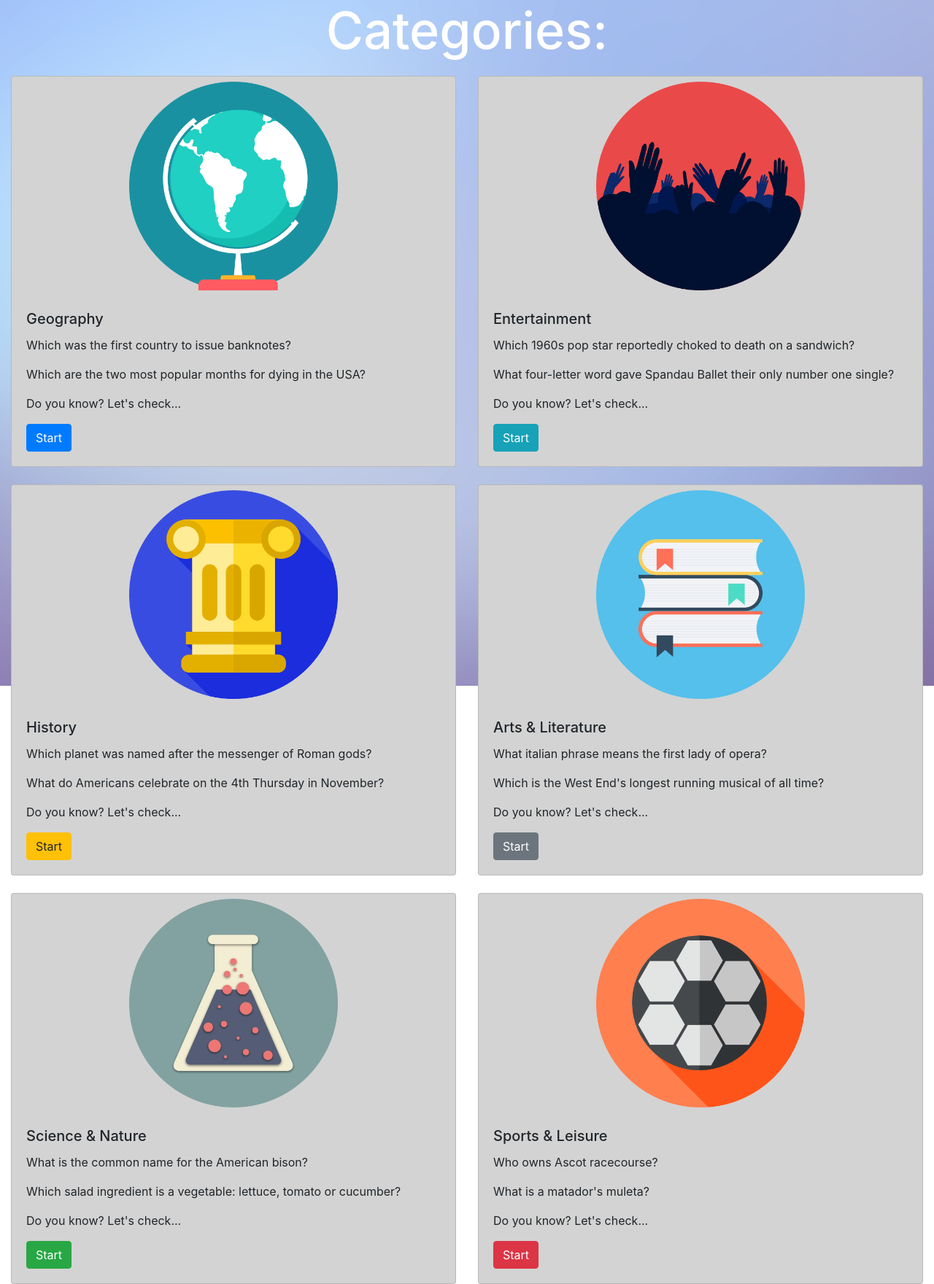
After one commit to tym1cla/zziuq, a Django app: template Quizz/login/templates/login/categories.html in a window 1280 px wide. The commit adds this page. Shown: the whole page at 73% size. Run offline with Django 3.2, Linux system fonts and the light colour scheme; the template is opened without the code that fills it, so the values that code supplies are empty; some libraries are stand-ins or nearby versions.

Commit message:
Categories added

```diff
--- /dev/null
+++ b/Quizz/login/static/login/css/categories.css
@@ -0,0 +1,29 @@
+body{
+    background: url("../image/backgroundphoto.jpg") no-repeat center center fixed;
+    height: 100vh;
+}
+h1{
+    color: white;
+    font-size: 70px;
+    text-align:center;
+}
+.container-fluid{
+    width: 100%;
+    margin: auto;
+    margin-top: 20px;
+    margin-bottom: 20px;
+}
+.card{
+    background-color: lightgray;
+}
+img.resize {
+  width:300px;
+  height:300px;
+}
+.center {
+  display: block;
+  margin-left: auto;
+  margin-right: auto;
+  width: 50%;
+    padding: 7px;
+}
--- /dev/null
+++ b/Quizz/login/templates/login/categories.html
@@ -0,0 +1,95 @@
+{% load static %}
+<!DOCTYPE html>
+<html lang="en">
+<head>
+    <meta charset="UTF-8">
+    <title>Categories</title>
+    <link rel="stylesheet" href="https://stackpath.bootstrapcdn.com/bootstrap/4.4.1/css/bootstrap.min.css" integrity="sha384-Vkoo8x4CGsO3+Hhxv8T/Q5PaXtkKtu6ug5TOeNV6gBiFeWPGFN9MuhOf23Q9Ifjh" crossorigin="anonymous">
+    <link href="{% static 'login/css/categories.css' %}" rel="stylesheet"/>
+</head>
+<body>
+    <h1>Categories:</h1>
+    <div class="container-fluid">
+        <div class="row">
+          <div class="col-sm-6">
+            <div class="card">
+                <img src="{% static 'login/image/geography.png' %}" class="card-img-top resize center" alt="Geography" >
+              <div class="card-body">
+                <h5 class="card-title">Geography</h5>
+                <p class="card-text">Which was the first country to issue banknotes?</p>
+                <p class="card-text">Which are the two most popular months for dying in the USA?</p>
+                <p class="card-text">Do you know? Let's check...</p>
+                <a href="#" class="btn btn-primary center-block">Start</a>
+              </div>
+            </div>
+          </div>
+          <div class="col-sm-6">
+            <div class="card">
+                <img src="{% static 'login/image/entertainment.png' %}" class="card-img-top resize center" alt="Entertainment" >
+              <div class="card-body">
+                <h5 class="card-title">Entertainment</h5>
+                <p class="card-text">Which 1960s pop star reportedly choked to death on a sandwich?</p>
+                <p class="card-text">What four-letter word gave Spandau Ballet their only number one single?</p>
+                <p class="card-text">Do you know? Let's check...</p>
+                <a href="#" class="btn btn-info center-block">Start</a>
+              </div>
+            </div>
+          </div>
+        </div>
+    </br>
+        <div class="row">
+          <div class="col-sm-6">
+            <div class="card">
+                <img src="{% static 'login/image/history.png' %}" class="card-img-top resize center" alt="History" >
+              <div class="card-body">
+                <h5 class="card-title">History</h5>
+                <p class="card-text">Which planet was named after the messenger of Roman gods?</p>
+                <p class="card-text">What do Americans celebrate on the 4th Thursday in November?</p>
+                <p class="card-text">Do you know? Let's check...</p>
+                <a href="#" class="btn btn-warning center-block">Start</a>
+              </div>
+            </div>
+          </div>
+          <div class="col-sm-6">
+            <div class="card">
+                 <img src="{% static 'login/image/literature.png' %}" class="card-img-top resize center" alt="Literature" >
+              <div class="card-body">
+                <h5 class="card-title">Arts & Literature</h5>
+                <p class="card-text">What italian phrase means the first lady of opera?</p>
+                <p class="card-text">Which is the West End's longest running musical of all time?</p>
+                <p class="card-text">Do you know? Let's check...</p>
+                <a href="#" class="btn btn-secondary center-block">Start</a>
+              </div>
+            </div>
+          </div>
+        </div>
+    </br>
+        <div class="row">
+          <div class="col-sm-6">
+            <div class="card">
+                <img src="{% static 'login/image/science.png' %}" class="card-img-top resize center" alt="Science" >
+              <div class="card-body">
+                <h5 class="card-title">Science & Nature</h5>
+                <p class="card-text">What is the common name for the American bison?</p>
+                <p class="card-text">Which salad ingredient is a vegetable: lettuce, tomato or cucumber?</p>
+                <p class="card-text">Do you know? Let's check...</p>
+                <a href="#" class="btn btn-success center-block">Start</a>
+              </div>
+            </div>
+          </div>
+          <div class="col-sm-6">
+            <div class="card">
+                <img src="{% static 'login/image/sport.png' %}" class="card-img-top resize center" alt="Sport" >
+              <div class="card-body">
+                <h5 class="card-title">Sports & Leisure</h5>
+                <p class="card-text">Who owns Ascot racecourse?</p>
+                <p class="card-text">What is a matador's muleta?</p>
+                <p class="card-text">Do you know? Let's check...</p>
+                <a href="#" class="btn btn-danger">Start</a>
+              </div>
+            </div>
+          </div>
+        </div>
+    </div>
+</body>
+</html>
--- a/Quizz/login/templates/login/index.html
+++ b/Quizz/login/templates/login/index.html
@@ -11,7 +11,7 @@
         <div class="main">
             <ul>
                 <li class="active"><a href="#">Home</a></li>
-                <li><a href="#">Play</a></li>
+                <li><a href="/play">Play</a></li>
                 <li><a href="#">Info</a></li>
                 <li><a href="/logout/">Logout</a></li>
 
--- a/Quizz/login/views.py
+++ b/Quizz/login/views.py
@@ -98,3 +98,8 @@ def logout(request):
         return redirect("/login/")
     request.session.flush()
     return redirect("/login/")
+
+def play(request):
+    if not request.session.get('is_login', None):
+        return redirect('/login/')
+    return render(request, 'login/categories.html')
--- a/Quizz/mysite/urls.py
+++ b/Quizz/mysite/urls.py
@@ -26,5 +26,6 @@ urlpatterns = [
     path('login/',views.login),
     path('register/',views.register),
     path('logout/',views.logout),
+    path('play/',views.play),
 
 ]
```
Also changed, not shown: Quizz/db.sqlite3, Quizz/login/static/login/image/entertainment.png (added), Quizz/login/static/login/image/geography.png (added), Quizz/login/static/login/image/history.png (added), Quizz/login/static/login/image/literature.png (added), Quizz/login/static/login/image/science.png (added), Quizz/login/static/login/image/sport.png (added).
